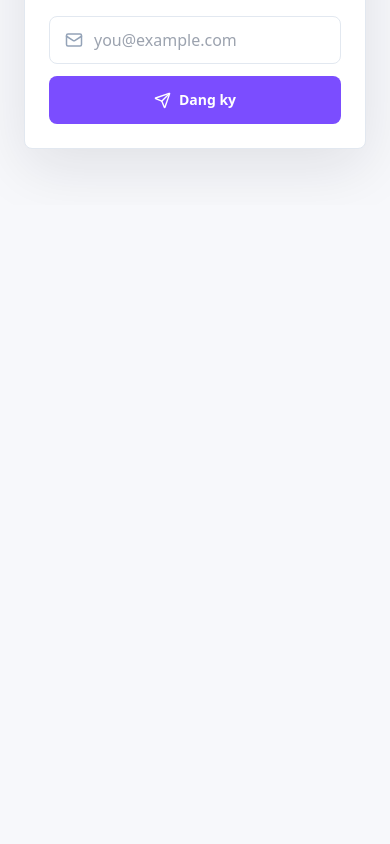
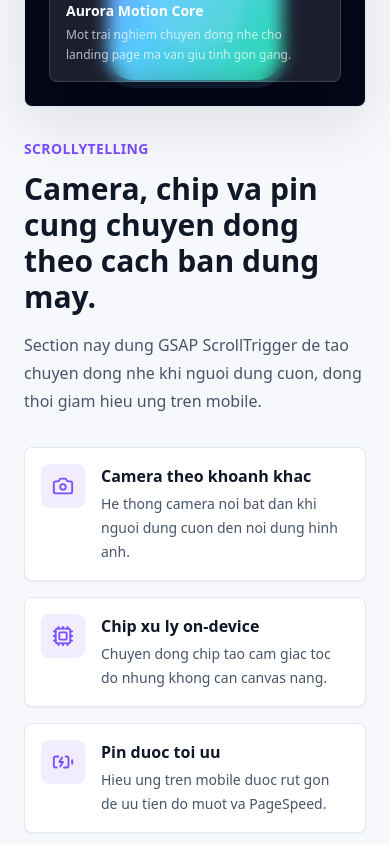
Before and after one commit to NgocDanh1510/HELICORP, a Next.js app in the folder apps/web/: page / in a window 390 px wide. Shown: the part 2680-3524 px from the top of the page. Before the commit the page ends 2885 px from the top, so only its background shows below. Built offline with nearby package versions, Linux system fonts and the light colour scheme; no server answers.

Commit message:
feat(animation): thêm scroll animation và parallax cho scrollytelling section

```diff
--- a/apps/web/app/page.tsx
+++ b/apps/web/app/page.tsx
@@ -3,6 +3,9 @@ import { HeroSection } from "../components/home/HeroSection";
 
 const FeatureHighlights = dynamic(() =>
   import("../components/home/FeatureHighlights").then((module) => module.FeatureHighlights)
+);
+const ScrollytellingSection = dynamic(() =>
+  import("../components/home/ScrollytellingSection").then((module) => module.ScrollytellingSection)
 );
 const NewsletterForm = dynamic(() => import("../components/home/NewsletterForm").then((module) => module.NewsletterForm), {
   loading: () => <div className="px-6 py-14" />
@@ -13,6 +16,7 @@ export default function HomePage() {
     <main className="min-h-screen">
       <HeroSection />
       <FeatureHighlights />
+      <ScrollytellingSection />
       <NewsletterForm />
     </main>
   );
--- /dev/null
+++ b/apps/web/components/home/ScrollytellingSection.tsx
@@ -0,0 +1,137 @@
+"use client";
+
+import { BatteryCharging, Camera, Cpu } from "lucide-react";
+import { useTranslations } from "next-intl";
+import { useEffect, useRef } from "react";
+
+const storyItems = [
+  {
+    key: "camera",
+    icon: Camera
+  },
+  {
+    key: "chip",
+    icon: Cpu
+  },
+  {
+    key: "battery",
+    icon: BatteryCharging
+  }
+];
+
+export function ScrollytellingSection() {
+  const sectionRef = useRef<HTMLElement | null>(null);
+  const phoneRef = useRef<HTMLDivElement | null>(null);
+  const t = useTranslations("story");
+
+  useEffect(() => {
+    let cleanup = () => {};
+
+    async function initAnimation() {
+      const gsapModule = await import("gsap");
+      const scrollTriggerModule = await import("gsap/ScrollTrigger");
+      const gsap = gsapModule.gsap;
+      const ScrollTrigger = scrollTriggerModule.ScrollTrigger;
+
+      gsap.registerPlugin(ScrollTrigger);
+
+      const context = gsap.context(() => {
+        const media = gsap.matchMedia();
+
+        media.add("(min-width: 768px)", () => {
+          gsap.fromTo(
+            phoneRef.current,
+            { y: 70, rotate: -5, scale: 0.92 },
+            {
+              y: -20,
+              rotate: 4,
+              scale: 1,
+              ease: "none",
+              scrollTrigger: {
+                trigger: sectionRef.current,
+                start: "top 78%",
+                end: "bottom 22%",
+                scrub: true
+              }
+            }
+          );
+
+          gsap.from("[data-story-card]", {
+            y: 36,
+            opacity: 0,
+            duration: 0.7,
+            stagger: 0.16,
+            ease: "power2.out",
+            scrollTrigger: {
+              trigger: sectionRef.current,
+              start: "top 70%"
+            }
+          });
+        });
+
+        media.add("(max-width: 767px)", () => {
+          gsap.from("[data-story-card]", {
+            y: 18,
+            opacity: 0,
+            duration: 0.45,
+            stagger: 0.08,
+            ease: "power2.out",
+            scrollTrigger: {
+              trigger: sectionRef.current,
+              start: "top 82%"
+            }
+          });
+        });
+
+        return () => media.revert();
+      }, sectionRef);
+
+      cleanup = () => context.revert();
+    }
+
+    void initAnimation();
+
+    return () => cleanup();
+  }, []);
+
+  return (
+    <section ref={sectionRef} className="px-6 py-14">
+      <div className="mx-auto grid max-w-6xl gap-8 lg:grid-cols-[0.9fr_1.1fr] lg:items-center">
+        <div ref={phoneRef} className="relative min-h-[360px] overflow-hidden rounded-lg border border-slate-200 bg-slate-950 p-6 shadow-soft dark:border-slate-800">
+          <div className="absolute left-1/2 top-10 h-[300px] w-[190px] -translate-x-1/2 rounded-[34px] border-8 border-slate-900 bg-gradient-to-br from-aurora via-[#44C2FF] to-[#11D7A3] shadow-2xl">
+            <div className="mx-auto mt-4 h-5 w-20 rounded-full bg-slate-950/80" />
+            <div className="absolute bottom-8 left-1/2 h-24 w-24 -translate-x-1/2 rounded-full border border-white/30 bg-white/10" />
+          </div>
+          <div className="absolute bottom-6 left-6 right-6 rounded-lg border border-white/15 bg-white/10 p-4 text-white backdrop-blur">
+            <p className="text-sm font-semibold">{t("phoneLabel")}</p>
+            <p className="mt-1 text-xs leading-5 text-white/70">{t("phoneDescription")}</p>
+          </div>
+        </div>
+
+        <div>
+          <p className="text-sm font-semibold uppercase tracking-wide text-aurora">{t("eyebrow")}</p>
+          <h2 className="mt-3 text-3xl font-bold text-ink sm:text-4xl dark:text-white">{t("title")}</h2>
+          <p className="mt-4 leading-7 text-slate-600 dark:text-slate-300">{t("description")}</p>
+
+          <div className="mt-8 space-y-4">
+            {storyItems.map((item) => {
+              const Icon = item.icon;
+
+              return (
+                <article key={item.key} data-story-card className="flex gap-4 rounded-lg border border-slate-200 bg-white p-4 shadow-sm dark:border-slate-800 dark:bg-slate-950">
+                  <span className="grid size-11 shrink-0 place-items-center rounded-lg bg-aurora/10 text-aurora">
+                    <Icon size={22} aria-hidden="true" />
+                  </span>
+                  <div>
+                    <h3 className="font-semibold text-ink dark:text-white">{t(`items.${item.key}.title`)}</h3>
+                    <p className="mt-1 text-sm leading-6 text-slate-600 dark:text-slate-400">{t(`items.${item.key}.description`)}</p>
+                  </div>
+                </article>
+              );
+            })}
+          </div>
+        </div>
+      </div>
+    </section>
+  );
+}
--- a/apps/web/messages/en.json
+++ b/apps/web/messages/en.json
@@ -71,6 +71,27 @@
       }
     }
   },
+  "story": {
+    "eyebrow": "Scrollytelling",
+    "title": "Camera, chip and battery move with the way people use the phone.",
+    "description": "This section uses GSAP ScrollTrigger for subtle scroll motion while reducing the effect on mobile.",
+    "phoneLabel": "Aurora Motion Core",
+    "phoneDescription": "A lightweight motion moment for the landing page without a heavy canvas.",
+    "items": {
+      "camera": {
+        "title": "Camera for every moment",
+        "description": "The camera story reveals as people scroll into the imaging content."
+      },
+      "chip": {
+        "title": "On-device processing",
+        "description": "The chip motion adds a sense of speed without relying on heavy rendering."
+      },
+      "battery": {
+        "title": "Optimized battery story",
+        "description": "Mobile animation is reduced to prioritize smoothness and PageSpeed."
+      }
+    }
+  },
   "newsletter": {
     "eyebrow": "Product updates",
     "title": "Get HeliPhone Aurora updates",
--- a/apps/web/messages/vi.json
+++ b/apps/web/messages/vi.json
@@ -71,6 +71,27 @@
       }
     }
   },
+  "story": {
+    "eyebrow": "Scrollytelling",
+    "title": "Camera, chip va pin cung chuyen dong theo cach ban dung may.",
+    "description": "Section nay dung GSAP ScrollTrigger de tao chuyen dong nhe khi nguoi dung cuon, dong thoi giam hieu ung tren mobile.",
+    "phoneLabel": "Aurora Motion Core",
+    "phoneDescription": "Mot trai nghiem chuyen dong nhe cho landing page ma van giu tinh gon gang.",
+    "items": {
+      "camera": {
+        "title": "Camera theo khoanh khac",
+        "description": "He thong camera noi bat dan khi nguoi dung cuon den noi dung hinh anh."
+      },
+      "chip": {
+        "title": "Chip xu ly on-device",
+        "description": "Chuyen dong chip tao cam giac toc do nhung khong can canvas nang."
+      },
+      "battery": {
+        "title": "Pin duoc toi uu",
+        "description": "Hieu ung tren mobile duoc rut gon de uu tien do muot va PageSpeed."
+      }
+    }
+  },
   "newsletter": {
     "eyebrow": "Cap nhat san pham",
     "title": "Nhan tin moi tu HeliPhone Aurora",
--- a/apps/web/package.json
+++ b/apps/web/package.json
@@ -10,6 +10,7 @@
   },
   "dependencies": {
     "@hookform/resolvers": "^5.4.0",
+    "gsap": "^3.15.0",
     "js-cookie": "^3.0.8",
     "lucide-react": "^1.23.0",
     "next": "^15.1.4",
```
Also changed, not shown: 1 other file (tests, documents, lock files or other folders).
